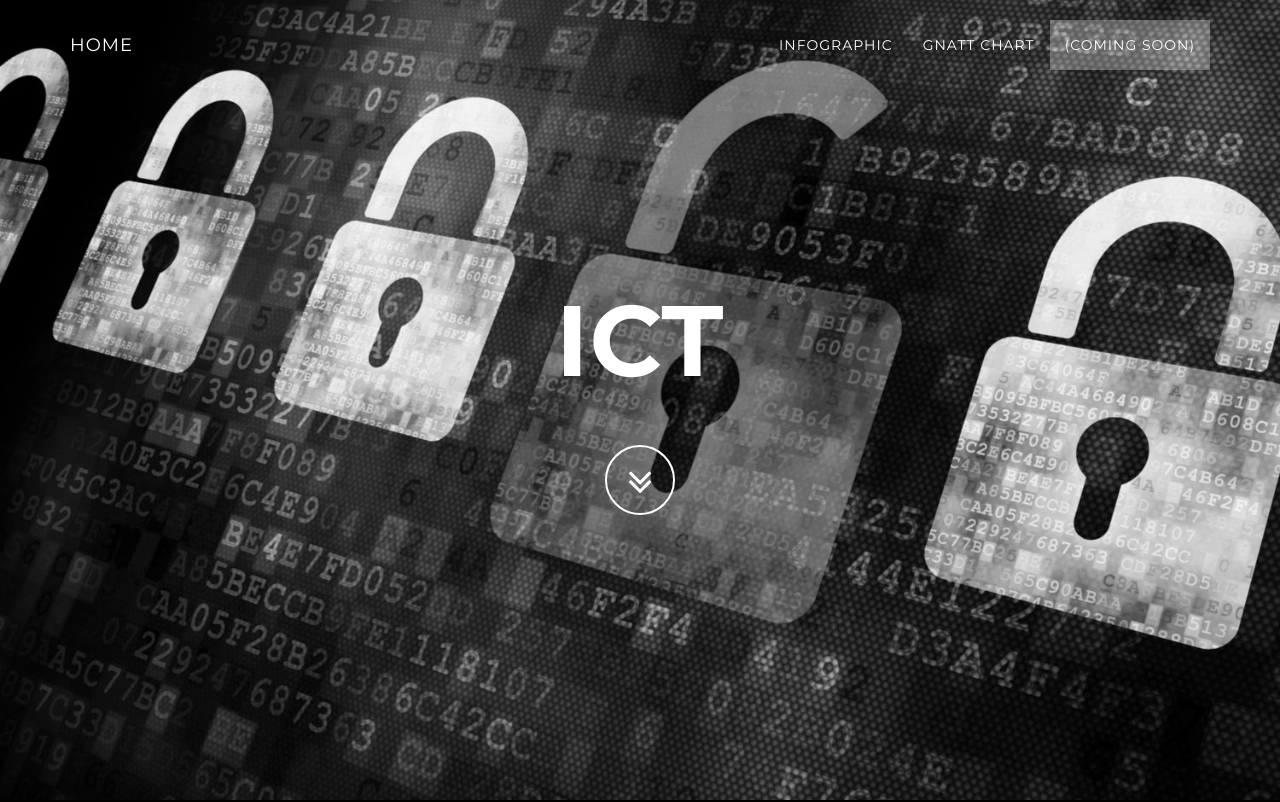
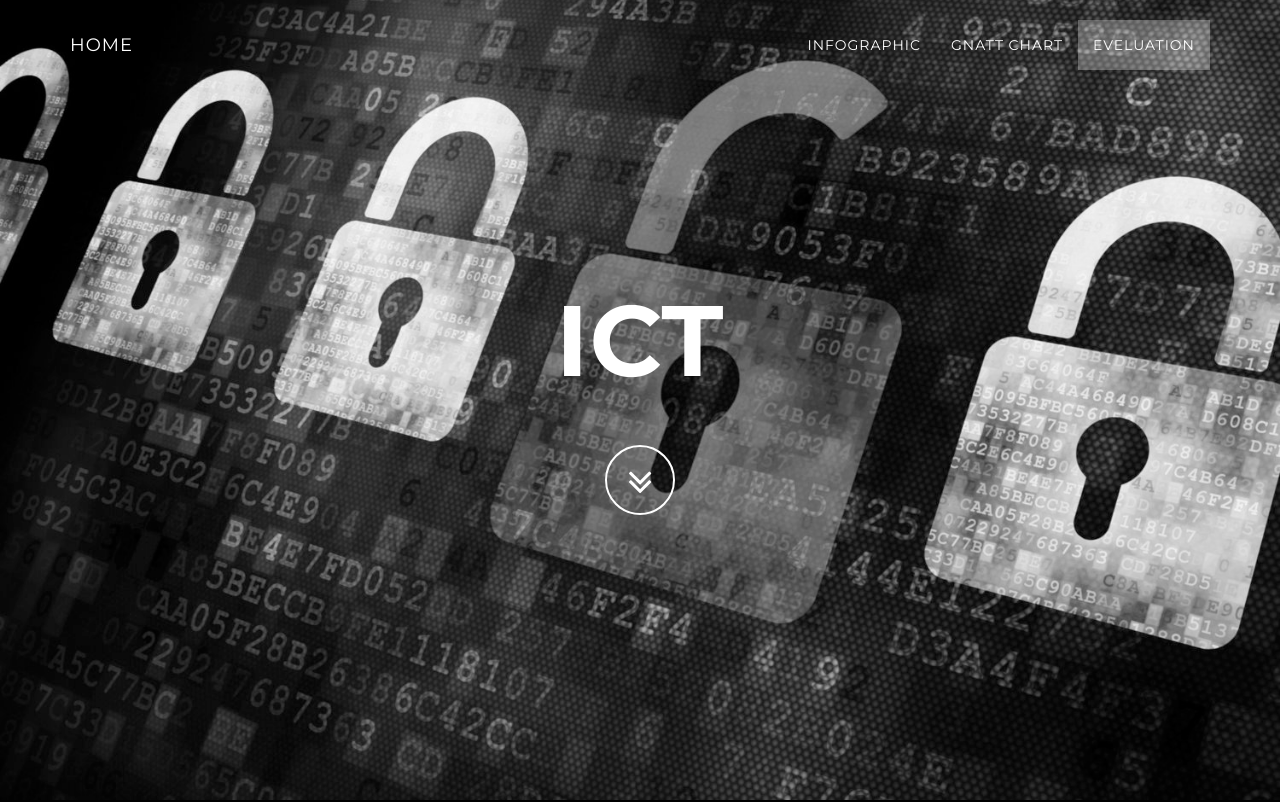
Before and after one commit to GenericWhite/GenericWhite.github.io, a website: page ICT/index.html in a window 1280 px wide. Shown: the top 802 px of the page. Drawn offline with nearby package versions, Linux system fonts and the light colour scheme; some packages are replaced by stand-ins of ours.

Commit message:
Add files via upload

```diff
--- a/ICT/index.html
+++ b/ICT/index.html
@@ -59,7 +59,7 @@
                         <a class="page-scroll" href="#download">Gnatt Chart</a>
                     </li>
                     <li>
-                        <a class="page-scroll" href="#contact">(coming soon)</a>
+                        <a class="page-scroll" href="#contact">Eveluation</a>
                     </li>
                 </ul>
             </div>
```
